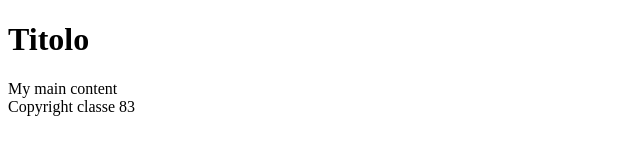
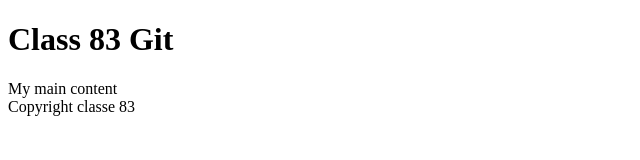
Before and after one commit to LanciWeb/git-demo, a plain HTML site: page index.html in a window 1280 px wide. Shown: the whole page, without its empty margins (0-640 px from the left). Drawn offline with Linux system fonts and the light colour scheme.

Commit message:
fixed title

```diff
--- a/index.html
+++ b/index.html
@@ -7,7 +7,7 @@
 		<title>Class 83</title>
 	</head>
 	<body>
-		<header><h1>Titolo</h1></header>
+		<header><h1>Class 83 Git</h1></header>
 		<main>My main content</main>
 		<footer>Copyright classe 83</footer>
 	</body>
```
